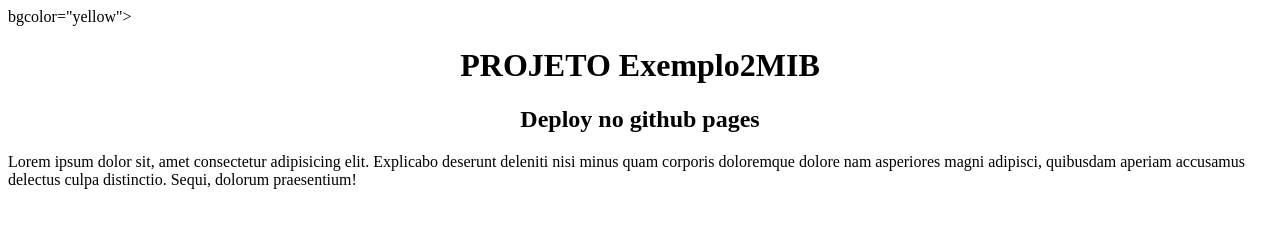
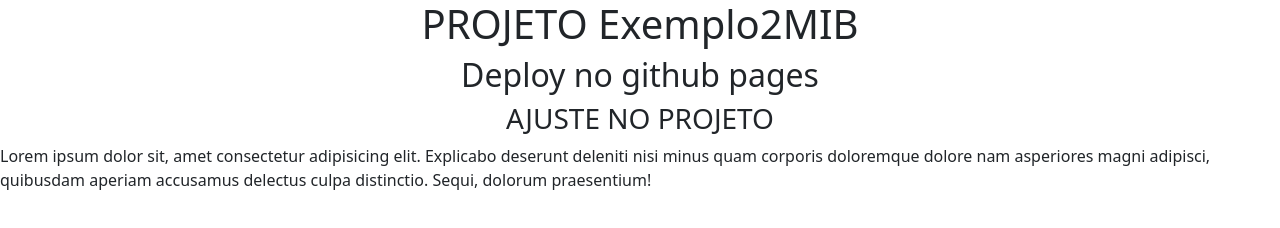
Before and after one commit to 15521Mib/exemplo2mib, a plain HTML site: page index.html in a window 1280 px wide. Drawn offline with nearby package versions, Linux system fonts and the light colour scheme.

Commit message:
Inclusão Do Bootstrap na pagina principal

```diff
--- a/index.html
+++ b/index.html
@@ -3,12 +3,15 @@
   <head>
     <meta charset="UTF-8" />
     <meta name="viewport" content="width=device-width, initial-scale=1.0" />
+    <link href="https://cdn.jsdelivr.net/npm/bootstrap@5.3.1/dist/css/bootstrap.min.css" rel="stylesheet" integrity="sha384-4bw+/aepP/YC94hEpVNVgiZdgIC5+VKNBQNGCHeKRQN+PtmoHDEXuppvnDJzQIu9" crossorigin="anonymous">
+    <script src="https://cdn.jsdelivr.net/npm/bootstrap@5.3.1/dist/js/bootstrap.bundle.min.js" integrity="sha384-HwwvtgBNo3bZJJLYd8oVXjrBZt8cqVSpeBNS5n7C8IVInixGAoxmnlMuBnhbgrkm" crossorigin="anonymous"></script>
     <title>Deploy github pages</title>
   </head>
-  <body> bgcolor="yellow">
+  <body>
     <center>
       <h1>PROJETO Exemplo2MIB</h1>
       <h2>Deploy no github pages</h2>
+      <h3>AJUSTE NO PROJETO</h3>
     </center>
     <p>
       Lorem ipsum dolor sit, amet consectetur adipisicing elit. Explicabo
```
